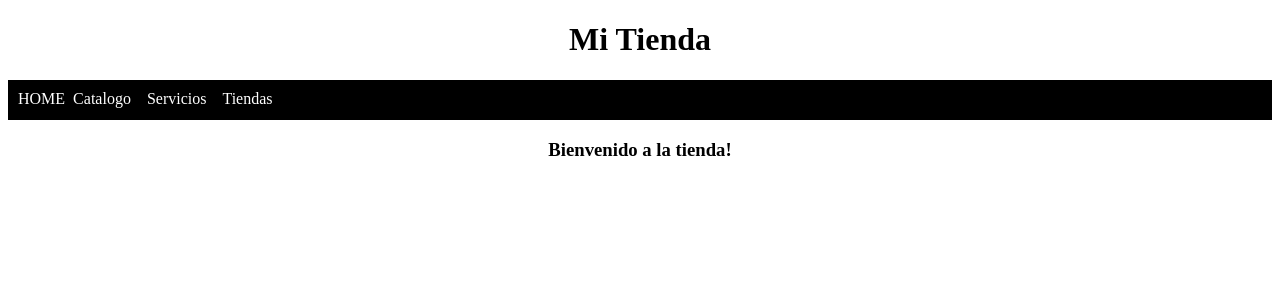
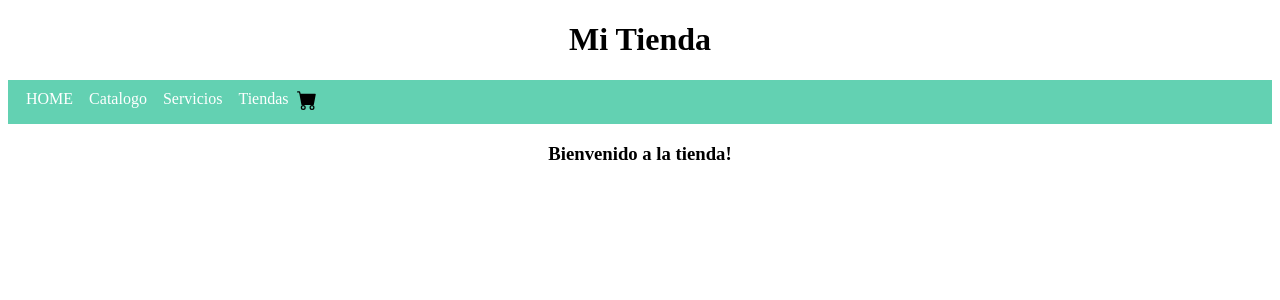
Before and after one commit to Florsala/Tienda, a React (Create React App) app: page / in a window 1280 px wide. Shown: the top 300 px of the page. Built offline with nearby package versions, Linux system fonts and the light colour scheme.

Commit message:
changes in navBar

```diff
--- a/src/App.css
+++ b/src/App.css
@@ -49,7 +49,7 @@
 
 .listStyle{
   list-style: none;
-  background-color: black;
+  background-color: #63d1b2;
   color:white;
   text-decoration: none;
   display: flex;
@@ -65,5 +65,5 @@
 }
 
 .imgCart{
-  color:white;
+  height: 20px;
 }
--- a/src/components/CartWidget.js
+++ b/src/components/CartWidget.js
@@ -5,7 +5,7 @@ import cart from './cart.svg';
 const CartWidget = () => {
     return (
         <div>
-           <img className='imgCart' src={cart} />
+           <img className='imgCart' src={cart} alt='cart'/>
 
 
 
--- a/src/components/NavBar.js
+++ b/src/components/NavBar.js
@@ -9,11 +9,11 @@ const NavBar = () => {
 
         <div>
             <ul className='listStyle'>
-            <li><a className='text-orange'>HOME</a></li>
+            <li><a href="#top" className='link'>HOME</a></li>
 
-                <li><a className='link' href="#">Catalogo</a></li>
-                <li><a className='link' href="#">Servicios</a></li>
-                 <li><a className='link' href="#">Tiendas</a></li>
+                <li><a className='link' href="#top">Catalogo</a></li>
+                <li><a className='link' href="#top">Servicios</a></li>
+                 <li><a className='link' href="#top">Tiendas</a></li>
   <CartWidget/>
             </ul>
 
```
